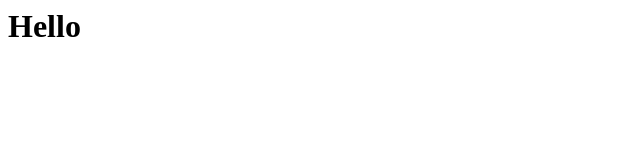
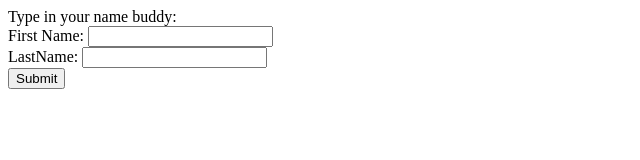
Before and after one commit to kushal90/kumarkushal, a plain HTML site: page index.html in a window 1280 px wide. Shown: the whole page, without its empty margins (0-640 px from the left). Drawn offline with Linux system fonts and the light colour scheme.

Commit message:
Update index.html

```diff
--- a/index.html
+++ b/index.html
@@ -1 +1,19 @@
-<h1> Hello </h1>
+<!doctype = html>
+<html>
+<head>
+<meta charset = "utf-8">
+<title> Demo </title>
+<link rel = "stylesheet" type = "text/css" href = "myCSS.css">
+</head>
+
+<body>
+<form action="http://kumarkushal.com/Script/demo.php" method="POST">
+ <p>
+  Type in your name buddy:<br>
+  First Name: <input type="text" name="firstname" value =""><br>
+  LastName: <input type="text" name="lastname" value =""><br>
+  <input type="submit">
+ </p>
+</form>
+</body>
+</html>
```
